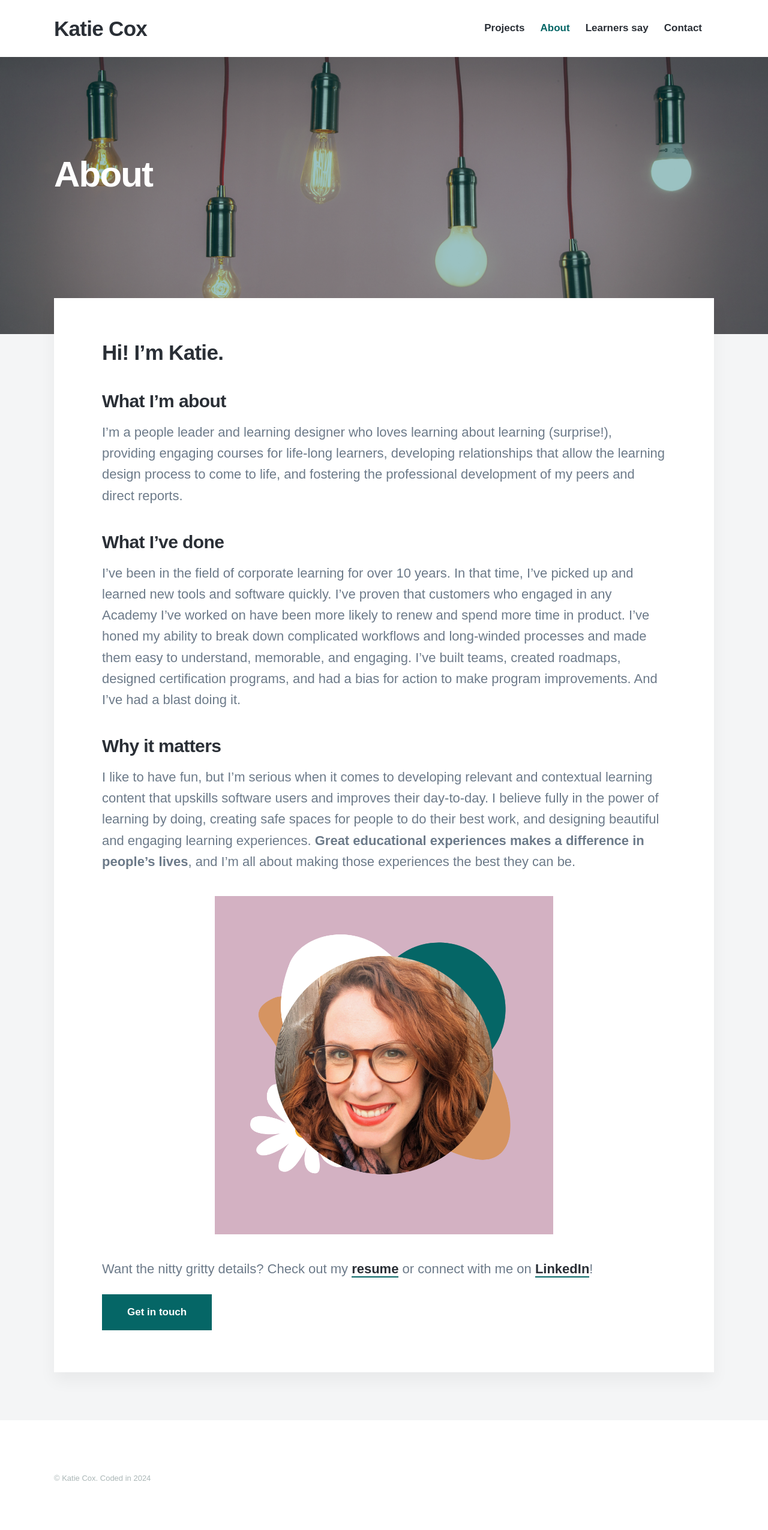
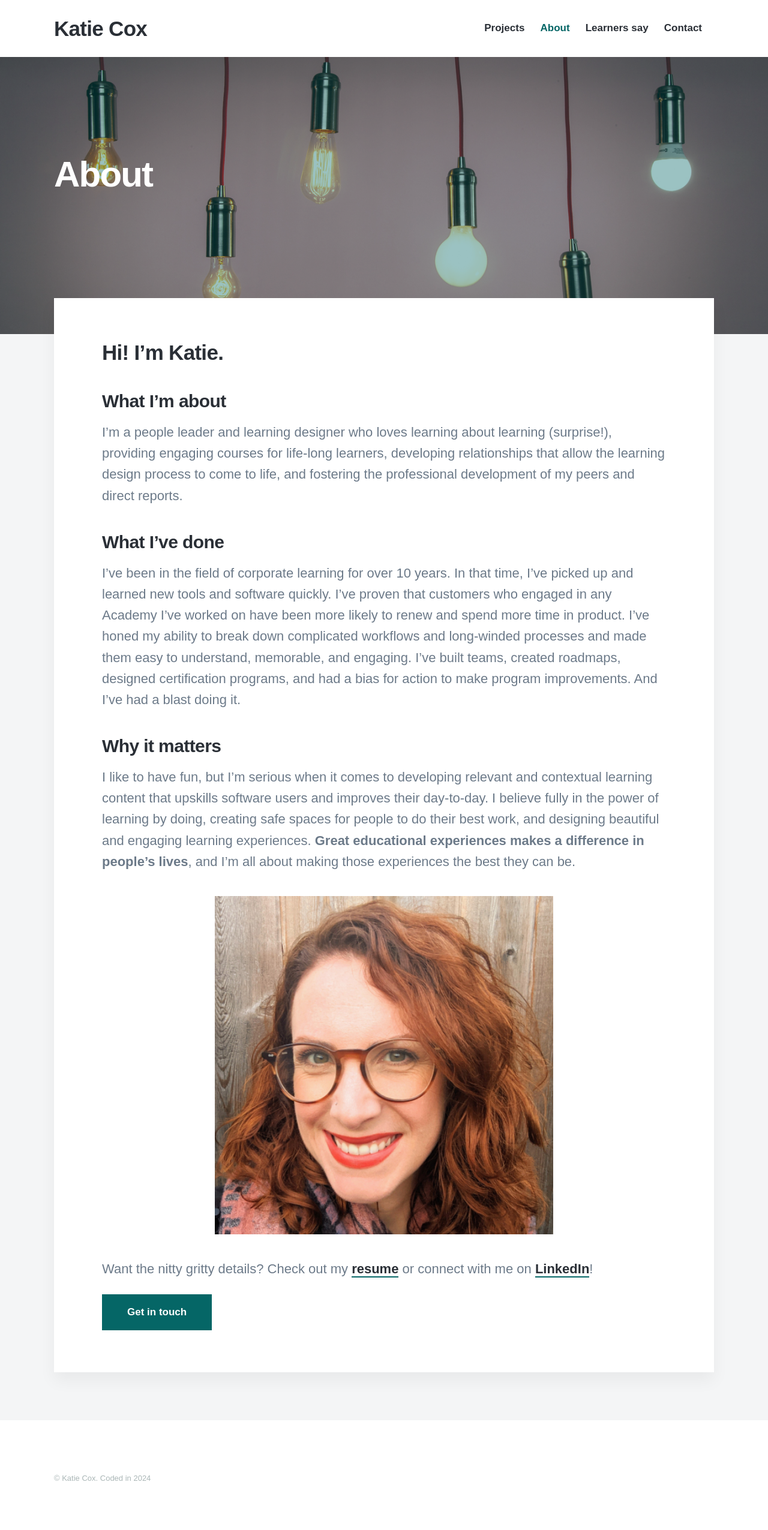
Before and after one commit to cox-katie/portfolio, a Jekyll site: the page built from _pages/about.md, in a window 1280 px wide. Shown: the whole page at 60% size. Built offline with Jekyll 4.4.1, drawn with Linux system fonts in a browser that asks for light colours; nearby versions of some CDN libraries; some web fonts are replaced.

Commit message:
profile photo

```diff
--- a/_pages/about.md
+++ b/_pages/about.md
@@ -17,7 +17,7 @@ I've been in the field of corporate learning for over 10 years. In that time, I
 ### Why it matters
 I like to have fun, but I'm serious when it comes to developing relevant and contextual learning content that upskills software users and improves their day-to-day. I believe fully in the power of learning by doing, creating safe spaces for people to do their best work, and designing beautiful and engaging learning experiences. **Great educational experiences makes a difference in people's lives**, and I'm all about making those experiences the best they can be.
 
-<img src="/images/flower-profile.png" alt="This is me!" width="60%"/>
+<img src="/images/square-profile.png" alt="This is me!" width="60%"/>
 
 
 Want the nitty gritty details? Check out my [resume](https://katieslearnings.com/assets/Katie-Cox-resume.pdf) or connect with me on <a href="https://www.linkedin.com/in/katiecox85/">LinkedIn</a>!
```
Also changed, not shown: images/square-profile.png (added), 1 other file.
